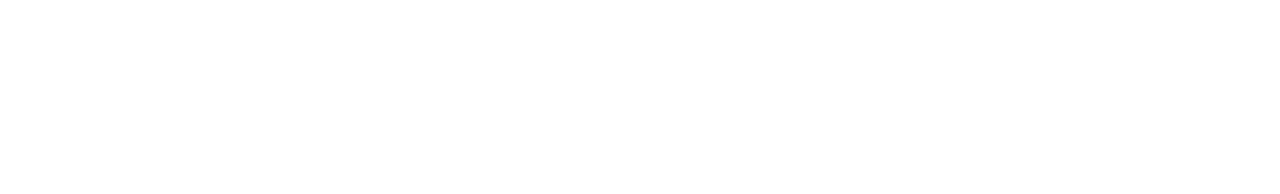
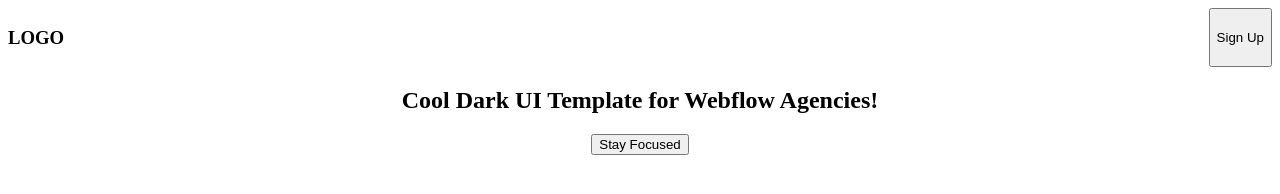
Before and after one commit to 417MahirRahman/Web-Flow, a plain HTML site: page index.html in a window 1280 px wide. Drawn offline with Linux system fonts and the light colour scheme.

Commit message:
updated index.html file and added web_flow.css file

```diff
--- a/index.html
+++ b/index.html
@@ -4,10 +4,18 @@
     <meta charset="UTF-8">
     <meta name="viewport" content="width=device-width, initial-scale=1.0">
     <title>Web Flow</title>
+    <link rel="stylesheet" href="styles/web_flow.css">
 </head>
 <body>
     <header>
-
+        <nav>
+            <h3 class="webname">LOGO</h3>
+            <button class="btn">Sign Up</button>
+        </nav>
+        <div class="banner">
+            <h2 class="heading">Cool Dark UI Template for Webflow Agencies!</h2>
+            <button class="stay-focus">Stay Focused</button>
+        </div>
     </header>
     <main>
 
--- /dev/null
+++ b/styles/web_flow.css
@@ -0,0 +1,8 @@
+nav{
+    display: flex;
+    justify-content: space-between;
+}
+
+.banner{
+    text-align: center;
+}
```
